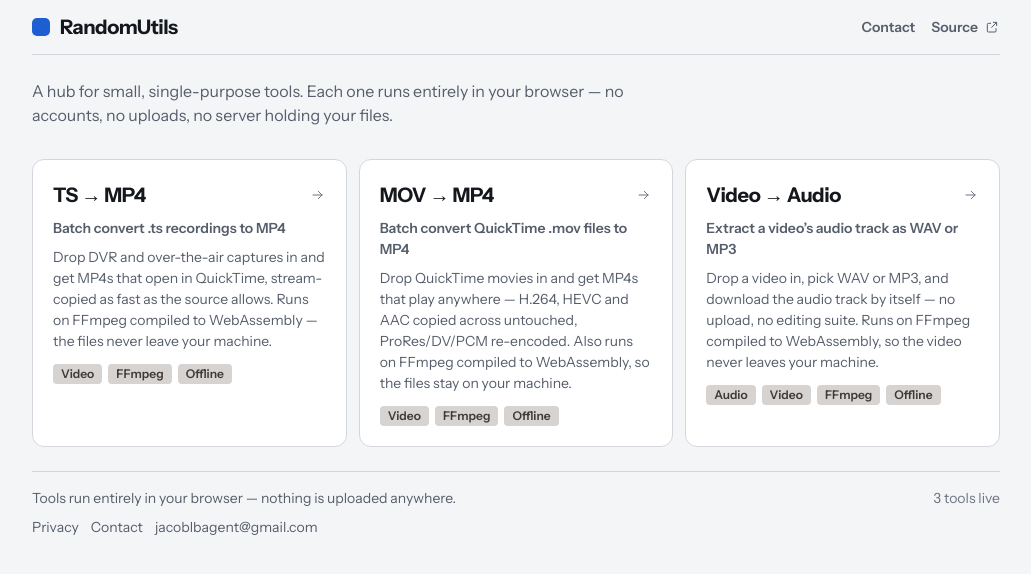
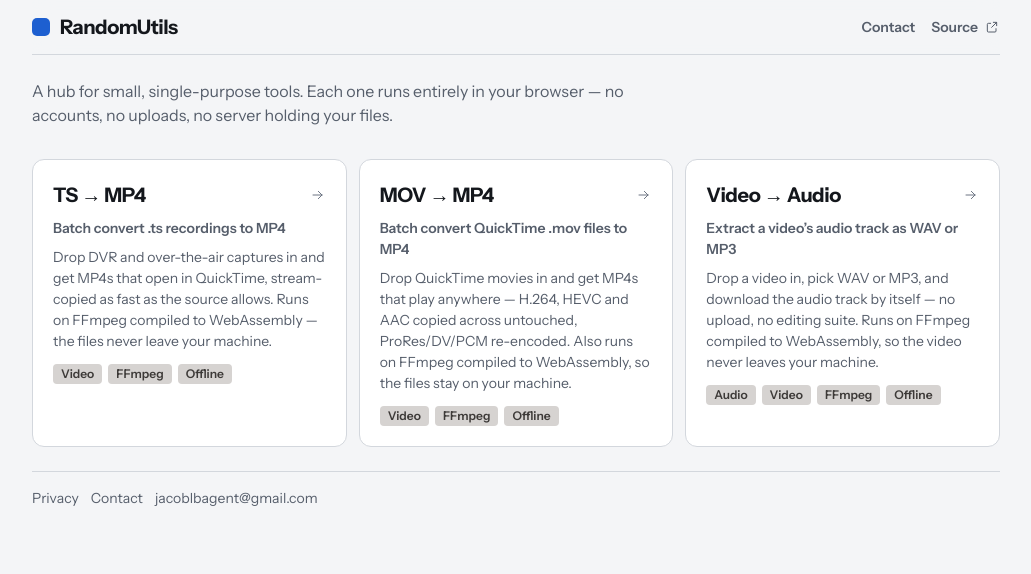
Before and after one commit to jacoblbagent/randomutils, a React (Vite) app: page / in a window 1280 px wide. Shown: the top 574 px of the page, without its empty margins (124-1155 px from the left). Built offline with nearby package versions, Linux system fonts and the light colour scheme.

Commit message:
Footer: drop the 'nothing uploaded' note and the tools-live count

```diff
--- a/src/components/SiteFooter/SiteFooter.css
+++ b/src/components/SiteFooter/SiteFooter.css
@@ -3,17 +3,10 @@
   flex-wrap: wrap;
   gap: var(--s2) var(--s4);
   align-items: baseline;
-  justify-content: space-between;
   padding-top: var(--s4);
   border-top: 1px solid var(--border);
   font-size: var(--t-sm);
   color: var(--text-2);
-}
-
-.site-foot__note {
-  display: grid;
-  gap: var(--s2);
-  min-width: 0;
 }
 
 .site-foot__links {
@@ -34,8 +27,3 @@
   text-decoration: underline;
   text-underline-offset: 2px;
 }
-
-.site-foot__count {
-  font-variant-numeric: tabular-nums;
-  color: var(--text-3);
-}
--- a/src/components/SiteFooter/SiteFooter.tsx
+++ b/src/components/SiteFooter/SiteFooter.tsx
@@ -1,20 +1,15 @@
 import { Link } from 'react-router-dom'
 import { SITE } from '../../config/site'
-import { useTools } from '../../data/tools'
 import './SiteFooter.css'
 
 /**
- * Footer. Beyond the count, it carries the two pages the site is expected to
- * have and be able to be reached by: the privacy policy (what the ad-serving
- * page loads, and the check on the "nothing is uploaded" claim beside it) and
+ * Footer. It carries the two pages the site is expected to have and be able to
+ * be reached by: the privacy policy (what the ad-serving page loads) and
  * contact (ad, takedown and abuse handling).
  */
 export default function SiteFooter() {
-  const live = useTools().filter((t) => t.status === 'live').length
   return (
     <footer className="site-foot">
-      <div className="site-foot__note">
-        <span>Tools run entirely in your browser — nothing is uploaded anywhere.</span>
       <nav className="site-foot__links" aria-label="Site information">
         <Link className="site-foot__link" to="/privacy">
           Privacy
@@ -26,10 +21,6 @@
           {SITE.contactEmail}
         </a>
       </nav>
-      </div>
-      <span className="site-foot__count">
-        {live} tool{live === 1 ? '' : 's'} live
-      </span>
     </footer>
   )
 }
```
Lines whose indentation alone changed are shown as unchanged.
